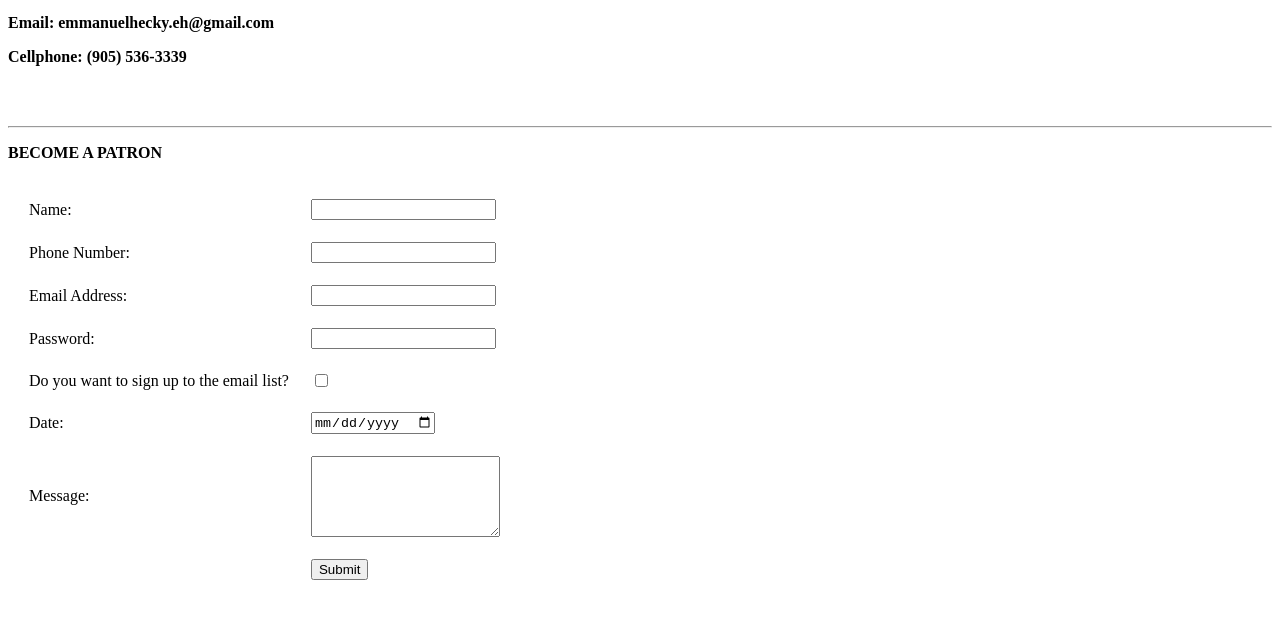
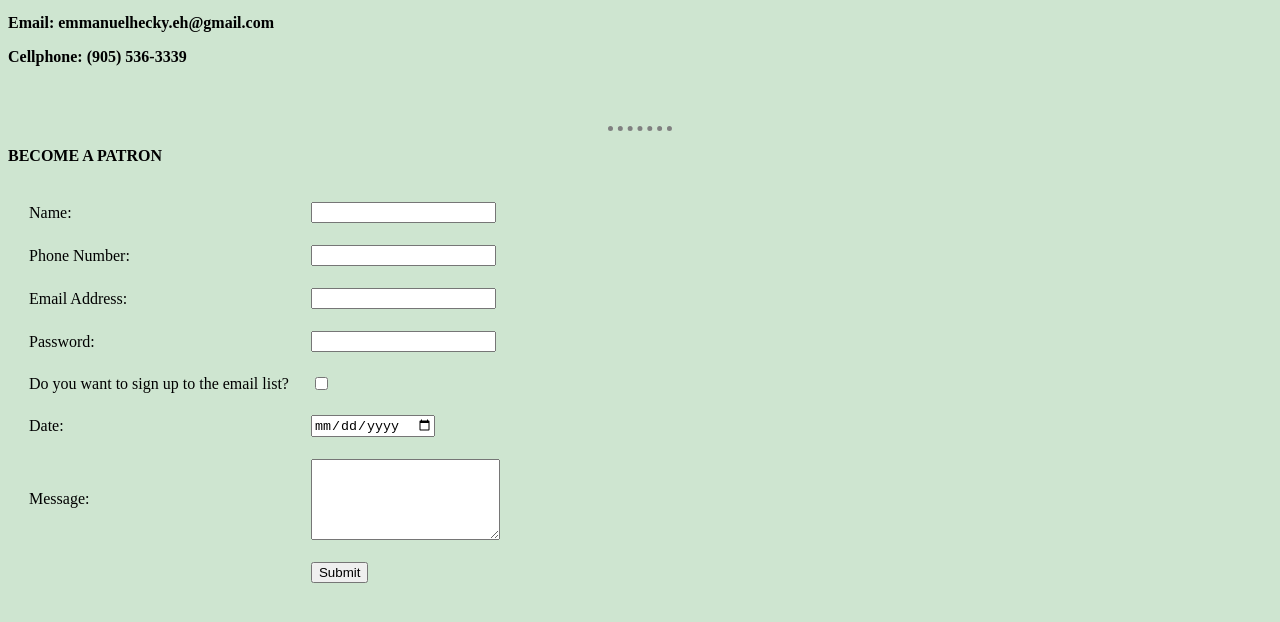
Before and after one commit to hectore11/cv, a plain HTML site: page Contact.html in a window 1280 px wide. Shown: the part 86-708 px from the top of the page. Drawn offline with Linux system fonts and the light colour scheme.

Commit message:
Update Contact.html

```diff
--- a/Contact.html
+++ b/Contact.html
@@ -2,6 +2,19 @@
   <head>
     <meta charset="utf-8">
     <title>Contact Me</title>
+      <style media="screen">
+        body{
+          background-color: #CEE5D0;
+        }
+        hr{
+          border-style: none;
+          border-top-style: dotted;
+          border-color: grey;
+          border-width: 5px;
+          width: 5%;
+        }
+      </style>
+  </head>
   </head>
   <body>
     <h1>MY CONTACT DETAILS</h1>
```
